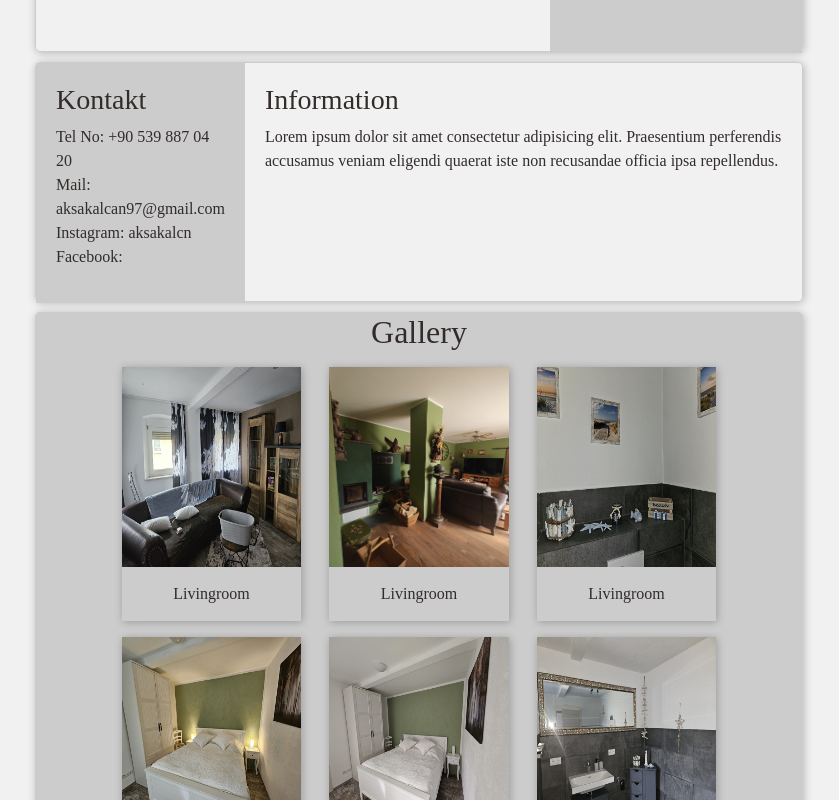
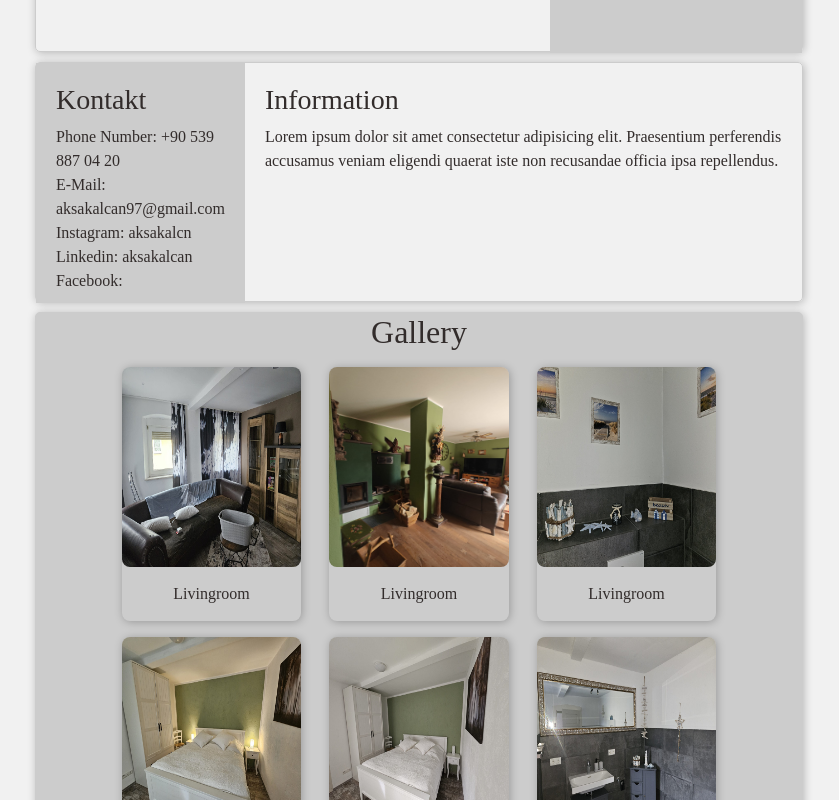
Before and after one commit to canaksakal/rent-a-house, a React (Vite) app: page / in a window 1280 px wide. Shown: the part 880-1680 px from the top of the page, without its empty margins (221-1060 px from the left). Built offline with nearby package versions, Linux system fonts and the light colour scheme.

Commit message:
fix: hardcoding fixes

```diff
--- a/src/components/contact/Contact.jsx
+++ b/src/components/contact/Contact.jsx
@@ -1,5 +1,17 @@
 import React from "react";
 import "./Contact.css";
+
+
+const contacts =
+  {
+    telNo: "+90 539 887 04 20",
+    mail: "aksakalcan97@gmail.com",
+    instagram: "aksakalcn",
+    linkedin: "aksakalcan",
+    facebook: "",
+    twitter: "",
+    personalWebSite: "",
+  };
 
 const Contact = () => {
   return (
@@ -7,9 +19,10 @@ const Contact = () => {
       <div className="contact-details">
         <h3>Kontakt</h3>
         <ul>
-          <li>Tel No: +90 539 887 04 20</li>
-          <li>Mail: aksakalcan97@gmail.com</li>
-          <li>Instagram: aksakalcn</li>
+          <li>Phone Number: {contacts.telNo}</li>
+          <li>E-Mail: {contacts.mail}</li>
+          <li>Instagram: {contacts.instagram}</li>
+          <li>Linkedin: {contacts.linkedin}</li>
           <li>Facebook:</li>
         </ul>
       </div>
--- a/src/components/gallery/Gallery.css
+++ b/src/components/gallery/Gallery.css
@@ -14,13 +14,13 @@
 }
 div.gallery {
   box-shadow: 1px 1px 8px rgba(0, 0, 0, 0.25);
+  border-radius: 8px;
 }
 .image-group{
   display: flex;
   flex-wrap: wrap;
   align-items: center;
   justify-content: center;
-
 }
 div.gallery:hover {
   border: 1px solid #777;
@@ -29,7 +29,7 @@ div.gallery:hover {
 div.gallery img {
   width: 100%;
   height: 25vh;
-
+  border-radius: 8px;
 }
 
 div.desc {
--- a/src/components/gallery/Gallery.jsx
+++ b/src/components/gallery/Gallery.jsx
@@ -1,10 +1,8 @@
 import React from "react";
 import "./Gallery.css";
 
-export default function App({content}) {
-  console.log(content);
+export default function App({ content }) {
   return (
-
     <div id="gallery" className="image-gallery">
       <h2>Gallery</h2>
       <div className="image-group">
--- a/src/components/navbar/Navbar.jsx
+++ b/src/components/navbar/Navbar.jsx
@@ -9,8 +9,8 @@ const Navbar = () => {
           <a href="#welcome">Heim</a>
           <a href="#gallery">Galerie</a>
           <a href="#contact">Kontakt</a>
+          <a href="#address">Adresse</a>
           <a href="#pricing">Preisgestaltung</a>
-          <a href="#adress">Adresse</a>
         </nav>
       </header>
   );
```
